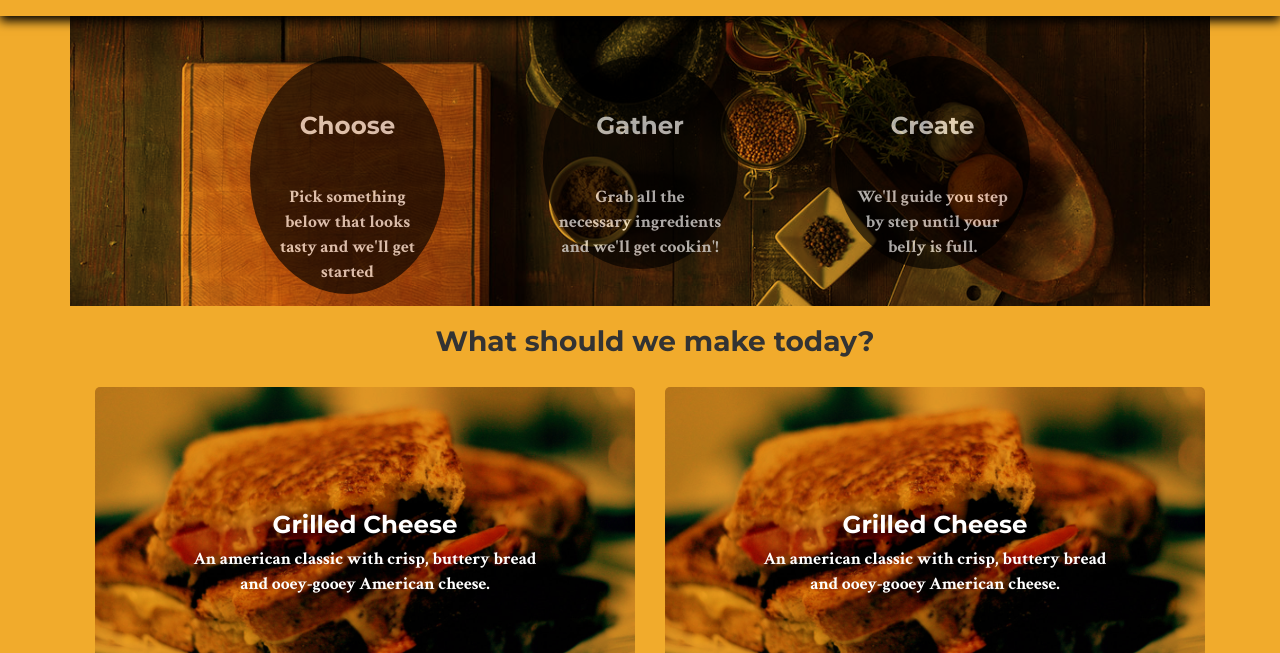
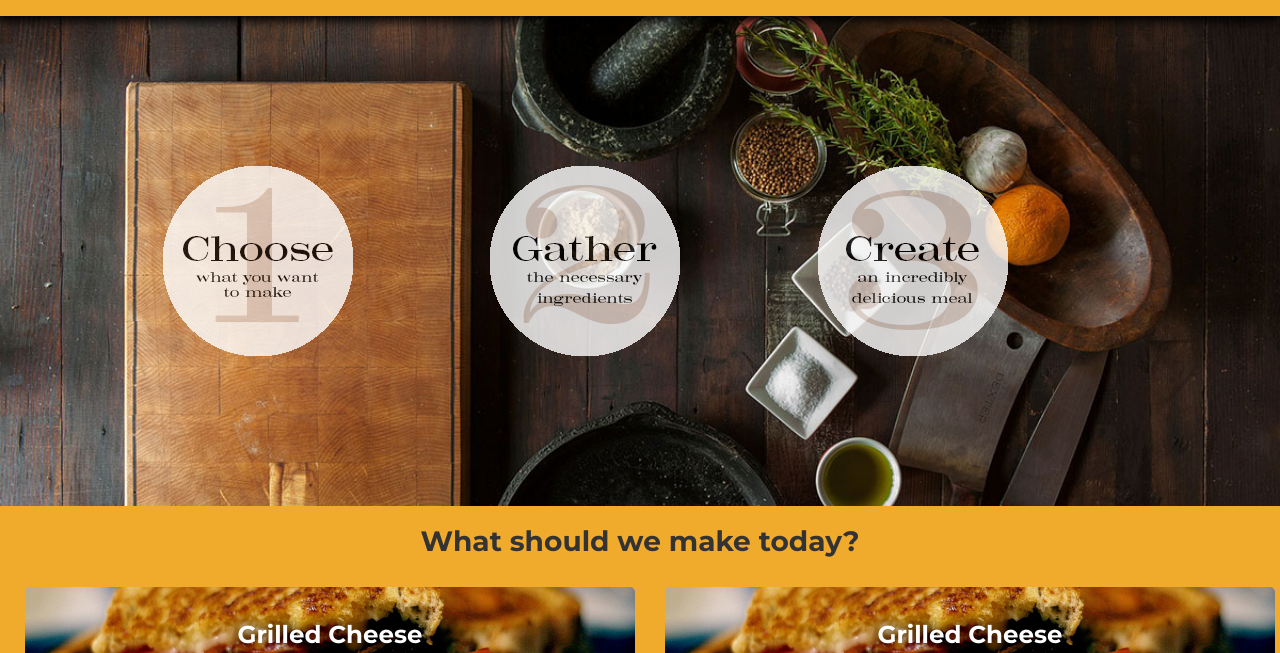
Before and after one commit to Seannaber/Souszy, a plain HTML site: page index.html in a window 1280 px wide. Shown: the part 94-747 px from the top of the page. Drawn offline with nearby package versions, Linux system fonts and the light colour scheme.

Commit message:
CSS and HTML updates

```diff
--- a/css/style.css
+++ b/css/style.css
@@ -46,10 +46,11 @@ p {
 	height: 100px;
 	width: 93%;
 	margin: 0px 10px 10px 10px;
+	padding: 0px 30px;
 	background-size: cover;
 	background-position: center;
 	border-radius: 5px;
-	background-blend-mode: multiply;
+	/*background-blend-mode: darken;*/
 }
 
 #menu2 {
@@ -104,13 +105,17 @@ header {
 	z-index: 1;
 }
 
+img {
+	opacity: .80;
+}
+
 #hero {
 	width: 100%;
 	height: 300px;
 	background-image: url("../img/homehero.jpg");
 	background-color: rgb(241,171,44);
 	background-size: cover;
-	background-blend-mode: multiply;
+	/*background-blend-mode: multiply;*/
 }
 
 #heroGrilledCheese {
@@ -186,6 +191,7 @@ header p {
 	float: right;
 	margin-right: 25px;
 	text-shadow: 0px 0px 5px white;
+	transition: all 1000ms;
 }
 
 header span {
@@ -229,25 +235,12 @@ nav span {
 }
 
 #onboard {
-	padding-top: 150px;
+	padding-top: 260px;
 	visibility: hidden;
-}
-
-#onboard p {
-	color: white;
-	font-family: "Crimson Text", serif;
-	font-weight: 700;
-	font-size: 1.25em;
 }
 
 .description {
 	visibility: hidden;
-}
-
-.circle {
-	background-color: black;
-	border-radius: 50%;
-	opacity: .65;
 }
 
 ul {
@@ -256,7 +249,16 @@ ul {
 	font-size: 1.4em;
 }
 
+#sitewrapper {
+	padding-right: 0;
+	padding-left: 0;
+}
+
 @media (min-width: 768px) {
+	#hero {
+		height: 500px;
+	}
+
 	#menu {
 		width: 40%;
 	}
@@ -306,12 +308,12 @@ ul {
 	}
 
 	#hero {
-		height: 400px;
+		height: 600px;
 	}
 
 	#menu1 {
 		width: 100%;
-		height: 300px;
+		height: 150px;
 	}
 
 	#onboard {
@@ -319,7 +321,7 @@ ul {
 	}
 
 	#menu1 h2 {
-		padding-top: 125px;
+		padding-top: 35px;
 		line-height: 1em;
 	}
 
--- a/index.html
+++ b/index.html
@@ -4,7 +4,9 @@
   <meta charset="utf-8">
   <meta http-equiv="X-UA-Compatible" content="IE=edge">
   <meta name="viewport" content="width=device-width, initial-scale=1">
-  <title>Souszy</title>
+  <meta name="description" content="Souszy takes you step-by-step through the most delicious recipes on the internet!">
+  <meta name="robots" content="index, follow">
+  <title>Souszy | Make something tasty</title>
   <link href="https://fonts.googleapis.com/css?family=Montserrat:700|Crimson+Text:400,700" rel="stylesheet">
   <link href="https://maxcdn.bootstrapcdn.com/bootstrap/3.3.7/css/bootstrap.min.css" rel="stylesheet">
   <link rel="stylesheet" href="css/style.css" type="text/css">
@@ -44,23 +46,17 @@
     <!--THEDARKNESS appears when menu is activated-->
     <div id="thedarkness"></div>
     <!--Main container of App-->
-    <main class="container" id="appcontainer">
+    <main id="appcontainer">
       <div id="hero">
-        <div id="onboard" class="row">
-          <div class="col-md-2"></div>
-          <div class="circle col-md-2 text-center">
-            <h2>Choose</h2>
-            <p>Pick something below that looks tasty and we'll get started</p>
+        <div id="onboard" class="row text-center">
+          <div class="col-md-3 col-md-offset-1">
+            <img src="img/onboard1.png">
           </div>
-          <div class="col-md-1"></div>
-          <div class="circle col-md-2 text-center">
-            <h2>Gather</h2>
-            <p>Grab all the necessary ingredients and we'll get cookin'!</p>
+          <div class="col-md-3">
+            <img src="img/onboard2.png">
           </div>
-          <div class="col-md-1"></div>
-          <div class="circle col-md-2 text-center">
-            <h2>Create</h2>
-            <p>We'll guide you step by step until your belly is full.</p>
+          <div class="col-md-3">
+            <img src="img/onboard3.png">
           </div>
         </div>
       </div>
@@ -107,7 +103,7 @@
       </div>
     </main>
       <!--GRILLED CHEESE SLIDE 1-->
-      <div class="grilledCheese" id="grilledcheese0">
+      <section class="grilledCheese" id="grilledcheese0">
         <div id="heroGrilledCheese"></div>
         <h1 class="text-center">Grilled Cheese</h1>
         <h3 class="text-center stepbg text-center">Gather</h3>
@@ -136,10 +132,10 @@
             <span onclick="grilledCheeseNext()" class="prevnext glyphicon glyphicon-circle-arrow-right"></span>
           </div>
         </div>
-      </div>
+      </section>
       <!--END GRILLED CHEESE SLIDE 1-->
       <!--GRILLED CHEESE SLIDE 2-->
-      <div class="grilledCheese" id="grilledcheese1">
+      <section class="grilledCheese" id="grilledcheese1">
         <div id="heroGrilledCheese"></div>
         <h1 class="text-center">Grilled Cheese</h1>
         <h3 class="text-center stepbg text-center">Step 1</h3>
@@ -163,10 +159,10 @@
             <span onclick="grilledCheeseNext()" class="prevnext glyphicon glyphicon-circle-arrow-right"></span>
           </div>
         </div>
-      </div>
+      </section>
       <!--END GRILLED CHEESE SLIDE 2-->
       <!--GRILLED CHEESE SLIDE 3-->
-      <div class="grilledCheese" id="grilledcheese2">
+      <section class="grilledCheese" id="grilledcheese2">
         <div id="heroGrilledCheese"></div>
         <h1 class="text-center">Grilled Cheese</h1>
         <h3 class="text-center stepbg text-center">Step 2</h3>
@@ -190,10 +186,10 @@
             <span onclick="grilledCheeseNext()" class="prevnext glyphicon glyphicon-circle-arrow-right"></span>
           </div>
         </div>
-      </div>
+      </section>
       <!--END GRILLED CHEESE SLIDE 3-->
       <!--GRILLED CHEESE SLIDE 4-->
-      <div class="grilledCheese" id="grilledcheese3">
+      <section class="grilledCheese" id="grilledcheese3">
         <div id="heroGrilledCheese"></div>
         <h1 class="text-center">Grilled Cheese</h1>
         <h3 class="text-center stepbg text-center">Step 3</h3>
@@ -217,10 +213,10 @@
             <span onclick="grilledCheeseNext()" class="prevnext glyphicon glyphicon-circle-arrow-right"></span>
           </div>
         </div>
-      </div>
+      </section>
       <!--END GRILLED CHEESE SLIDE 4-->
       <!--GRILLED CHEESE SLIDE 5-->
-      <div class="grilledCheese" id="grilledcheese4">
+      <section class="grilledCheese" id="grilledcheese4">
         <div id="heroGrilledCheese"></div>
         <h1 class="text-center">Grilled Cheese</h1>
         <h3 class="text-center stepbg text-center">Step 4</h3>
@@ -244,7 +240,7 @@
             <span onclick="grilledCheeseNext()" class="prevnext glyphicon glyphicon-circle-arrow-right"></span>
           </div>
         </div>
-      </div>
+      </section>
       <!--END GRILLED CHEESE SLIDE 5-->
     <script src="js/script.js"></script>
   </div>
```
Also changed, not shown: img/onboard1.png (added), img/onboard2.png (added), img/onboard3.png (added), robots.txt (added).
